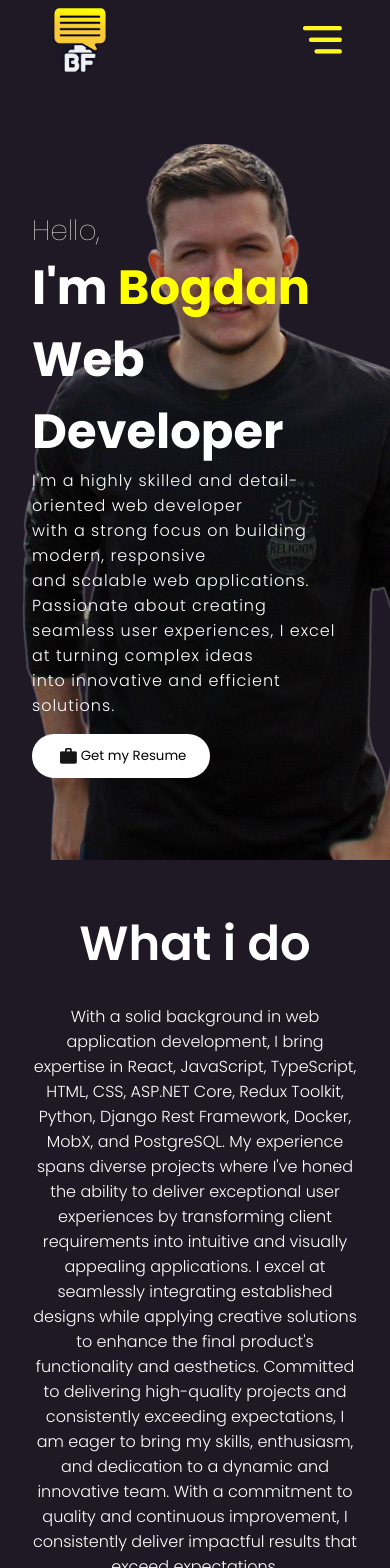
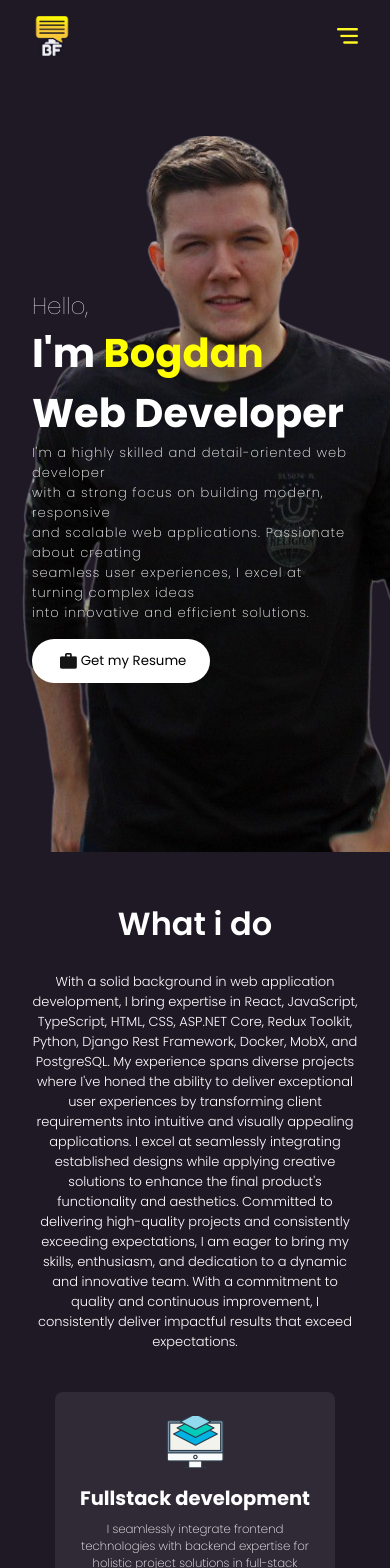
Before and after one commit to Filip-B-32/Portfolio-Website, a React (Create React App) app: page / in a window 390 px wide. Shown: the top 1568 px of the page. Built offline with nearby package versions, Linux system fonts and the light colour scheme; a web font is replaced by a local one.

Commit message:
Updates v1

```diff
--- a/src/components/Contact/contact.css
+++ b/src/components/Contact/contact.css
@@ -57,15 +57,53 @@
   cursor: pointer;
 }
 
-.links{
+.links {
   display: flex;
   flex-wrap: wrap;
 }
 
-.link{
+.link {
   object-fit: cover;
   height: 3rem;
   width: 3rem;
   margin: 0 0.75rem;
   cursor: pointer;
 }
+
+@media screen and (max-width: 768px) {
+  .contact-title {
+    font-size: 3rem;
+    font-weight: 600;
+    padding-top: 2rem;
+    margin-bottom: 1.5rem;
+  }
+
+  .contact-description {
+    padding: 1rem;
+    font-style: normal;
+    font-size: small;
+    font-weight: 300;
+  }
+
+  .name,
+  .email,
+  .msg {
+    font-size: small;
+    width: 100%;
+    max-width: 40rem;
+    margin: 0.5rem;
+    padding: 0.5rem 0.5rem;
+    color: white;
+    border: none;
+    border-radius: 0.5rem;
+    background: #302a37;
+  }
+
+  .link {
+    object-fit: cover;
+    height: 2.5rem;
+    width: 2.5rem;
+    margin: 0 1rem 1rem 1rem;
+    cursor: pointer;
+  }
+}
--- a/src/components/Experience/experience.css
+++ b/src/components/Experience/experience.css
@@ -110,6 +110,45 @@
 }
 
 @media screen and (max-width: 768px) {
+  .experience-title {
+    font-size: 2rem;
+    font-weight: 600;
+    padding-top: 3rem;
+    margin-bottom: 1.5rem;
+  }
+
+  .experience-description {
+    font-weight: 300;
+    font-size: small;
+    max-width: 60rem;
+    padding: 0 2rem;
+  }
+
+  .timeline-content h3 {
+    margin-top: 5px;
+    margin-bottom: 5px;
+    font-size: 20px;
+    font-weight: 500;
+  }
+
+  .timeline-content span {
+    font-size: small;
+    color: white;
+  }
+
+  .timeline-date {
+    color: yellow;
+    margin-bottom: 1rem;
+    font-size: 15px;
+  }
+
+  .timeline-content p {
+    font-size: small;
+    line-height: 1.5em;
+    word-spacing: 1px;
+    color: #888;
+  }
+
   .container:before {
     left: 8px;
     width: 2px;
--- a/src/components/Hobbies/hobbies.css
+++ b/src/components/Hobbies/hobbies.css
@@ -1,4 +1,4 @@
-.hobbies-background-section{
+.hobbies-background-section {
   background: url("../../assets/hobbies.png");
   background-repeat: no-repeat;
   background-size: cover;
@@ -64,16 +64,53 @@
 }
 
 @media screen and (max-width: 480px) {
+  .hobbies-title {
+    font-size: 2rem;
+    font-weight: 600;
+    padding-top: 3rem;
+    margin-bottom: 1.5rem;
+  }
+
+  .hobbies-description {
+    font-weight: 300;
+    font-size: small;
+    max-width: 60rem;
+    padding: 0 2rem;
+  }
+
+  .hobby-bar {
+    display: flex;
+    flex-direction: column;
+    justify-content: center;
+    align-items: center;
+    border-radius: 0.5rem;
+    background: #302a37;
+    padding: 1.5rem;
+  }
+
   .hobby-bar-text {
     font-size: 3vw;
   }
 
   .hobby-bar-img {
     height: 3.25rem;
-    width: 3.25rem;
+    margin-bottom: 1rem;
+    margin-right: 0;
   }
 
-  .skill-bar-text > h2 {
+  .hobby-bar-text {
+    text-align: center;
+    font-size: 3vw;
+  }
+
+  .hobby-bar-text > h2 {
     font-size: 5vw;
+    margin-bottom: 0.5rem;
+  }
+
+  .hobby-bar-text > p {
+    margin-top: 0.5rem;
+    font-size: 3vw;
+    font-weight: 200;
   }
 }
--- a/src/components/Intro/intro.css
+++ b/src/components/Intro/intro.css
@@ -64,4 +64,26 @@
     .bg{
         right: -20vw;
     }
+
+    .hello{
+        font-size: 1.45rem;
+        font-weight: 100;
+    }
+
+    .introPara{
+        font-size: small;
+        font-weight: 200;
+        letter-spacing: 1px;
+    }
+
+    .introContent{
+        height: 100vh;
+        width: 100vw;
+        padding: 2rem;
+        font-size: 2.5rem;
+        font-weight: 700;
+        display: flex;
+        flex-direction: column;
+        justify-content: center;
+    }
 }
--- a/src/components/Navbar/navbar.css
+++ b/src/components/Navbar/navbar.css
@@ -84,11 +84,19 @@
 }
 
 @media screen and (max-width: 720px) {
+  .logo{
+    height: 2.5rem;
+    width: 2.5rem;
+  }
+
   .navbar{
-    padding: 1rem 3rem;
+    padding: 1rem 2rem;
+    height: 4.5rem;
   }
   .mobile-menu {
     display: flex;
+    width: 1.3rem;
+    height: 1rem;
   }
 
   .desktopMenu {
--- a/src/components/Skills/skills.css
+++ b/src/components/Skills/skills.css
@@ -58,16 +58,49 @@
 }
 
 @media screen and (max-width: 480px) {
-  .skill-bar-text {
-    font-size: 3vw;
+  .skill-title {
+    font-size: 2rem;
+    font-weight: 600;
+    padding-top: 3rem;
+    margin-bottom: 1.5rem;
+  }
+
+  .skill-description {
+    font-weight: 300;
+    font-size: small;
+    max-width: 60rem;
+    padding: 0 2rem;
+  }
+
+  .skill-bar {
+    display: flex;
+    flex-direction: column;
+    justify-content: center;
+    align-items: center;
+    border-radius: 0.5rem;
+    background: #302a37;
+    padding: 1.5rem;
   }
 
   .skill-bar-img {
     height: 3.25rem;
-    width: 3.25rem;
+    margin-bottom: 1rem;
+    margin-right: 0;
+  }
+
+  .skill-bar-text {
+    text-align: center;
+    font-size: 3vw;
   }
 
   .skill-bar-text > h2 {
     font-size: 5vw;
+    margin-bottom: 0.5rem;
+  }
+
+  .skill-bar-text > p {
+    margin-top: 0.5rem;
+    font-size: 3vw;
+    font-weight: 200;
   }
 }
```
Also changed, not shown: src/assets/twitter.png. Lines whose indentation alone changed are shown as unchanged.
